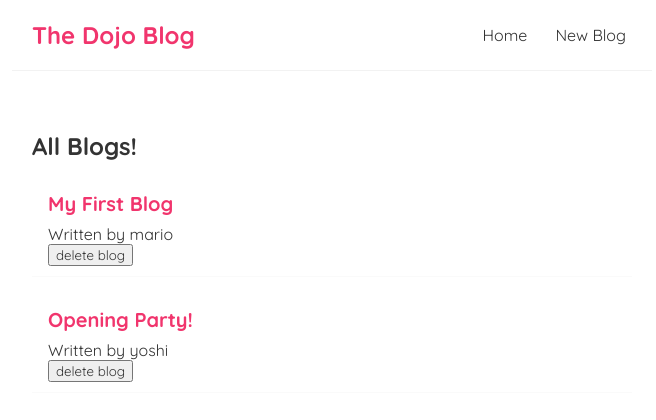
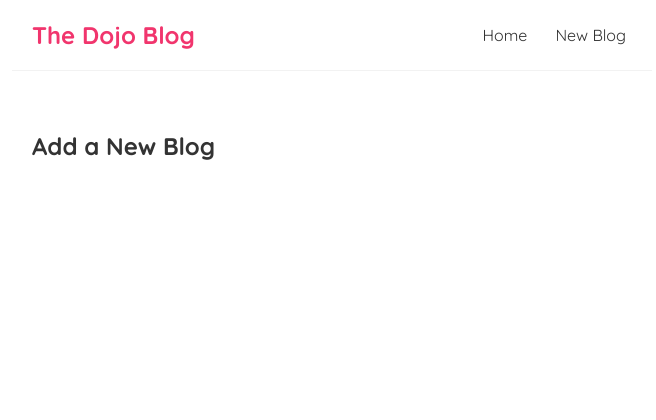
Before and after one commit to M-Hmadi/react-dojo, a React (Create React App) app: page /create in a window 1280 px wide. Shown: the top 420 px of the page, without its empty margins (308-964 px from the left). Built offline with nearby package versions, Linux system fonts and the light colour scheme; data requests are answered from the project's data file.

Commit message:
added routing

```diff
--- a/package.json
+++ b/package.json
@@ -8,6 +8,7 @@
     "@testing-library/user-event": "^13.5.0",
     "react": "^18.2.0",
     "react-dom": "^18.2.0",
+    "react-router-dom": "^6.8.1",
     "react-scripts": "5.0.1",
     "web-vitals": "^2.1.4"
   },
--- a/src/App.js
+++ b/src/App.js
@@ -1,14 +1,21 @@
+import Navbar from "./Navbar";
 import Home from "./Home";
-import Navbar from "./Navbar";
+import Create from "./Create";
+import { BrowserRouter as Router, Route, Routes } from "react-router-dom";
 
 function App() {
   return (
-    <div className="App">
-      <Navbar />
-      <div className="content">
-        <Home />
+    <Router>
+      <div className="App">
+        <Navbar />
+        <div className="content">
+          <Routes>
+            <Route exact path="/" element={<Home />} />
+            <Route path="/create" element={<Create />} />
+          </Routes>
+        </div>
       </div>
-    </div>
+    </Router>
   );
 }
 
--- /dev/null
+++ b/src/Create.js
@@ -0,0 +1,9 @@
+const Create = () => {
+  return (
+    <div className="create">
+      <h2>Add a New Blog</h2>
+    </div>
+  );
+};
+
+export default Create;
--- a/src/Navbar.js
+++ b/src/Navbar.js
@@ -1,10 +1,12 @@
+import { Link } from "react-router-dom";
+
 const Navbar = () => {
   return (
     <nav className="navbar">
       <h1>The Dojo Blog</h1>
       <div className="links">
-        <a href="/">Home</a>
-        <a href="/create">New Blog</a>
+        <Link to="/">Home</Link>
+        <Link to="/create">New Blog</Link>
       </div>
     </nav>
   );
--- a/src/useFetch.js
+++ b/src/useFetch.js
@@ -6,6 +6,7 @@
   const [error, setError] = useState(null);
 
   useEffect(() => {
+    setTimeout(() => {
       fetch(url)
         .then((res) => {
           if (!res.ok) {
@@ -22,6 +23,7 @@
           setIsPending(false);
           setError(err.message);
         });
+    }, 500);
   }, [url]);
 
   return { data, isPending, error };
```
Also changed, not shown: 1 other file (tests, documents, lock files or other folders). Lines whose indentation alone changed are shown as unchanged.
